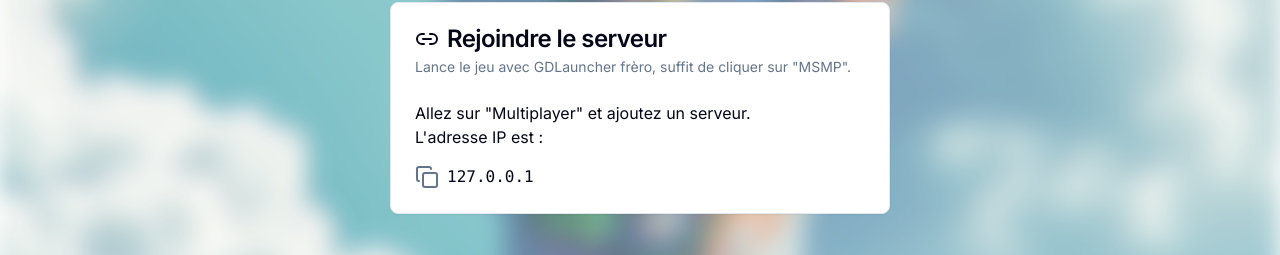
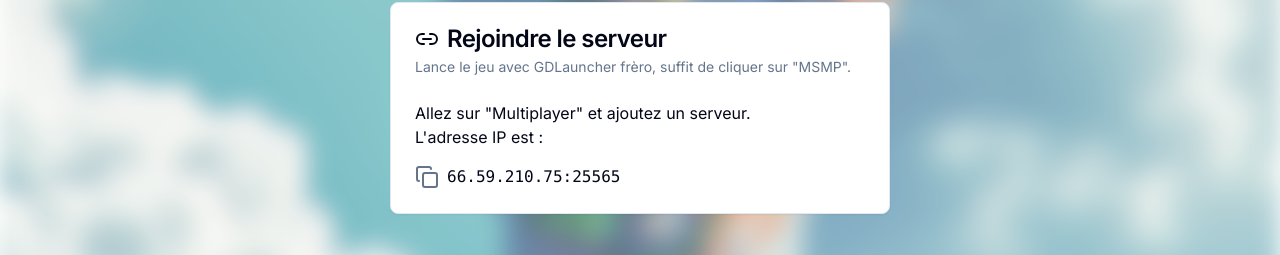
Before and after one commit to Decryptu/msmp, a Next.js app: page / in a window 1280 px wide. Shown: the part 1554-1809 px from the top of the page. Built offline with nearby package versions, Linux system fonts and the light colour scheme.

Commit message:
Update page.tsx

```diff
--- a/app/page.tsx
+++ b/app/page.tsx
@@ -199,7 +199,7 @@ export default function Home() {
                 className="flex items-center space-x-2 bg-transparent border-none p-0"
               >
                 <CopyIcon className="text-slate-500" />
-                <code>127.0.0.1</code>
+                <code>66.59.210.75:25565</code>
               </button>
               {copySuccess && <p className="text-slate-500">{copySuccess}</p>}
             </CardContent>
```
